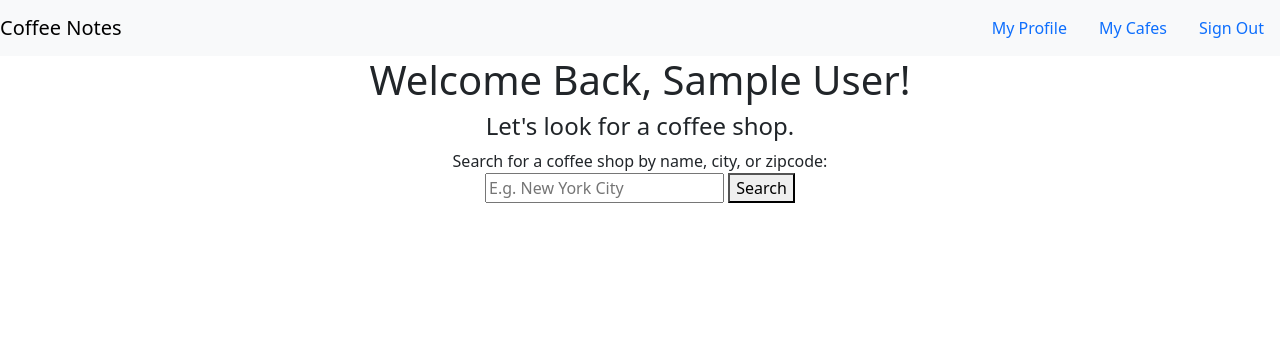
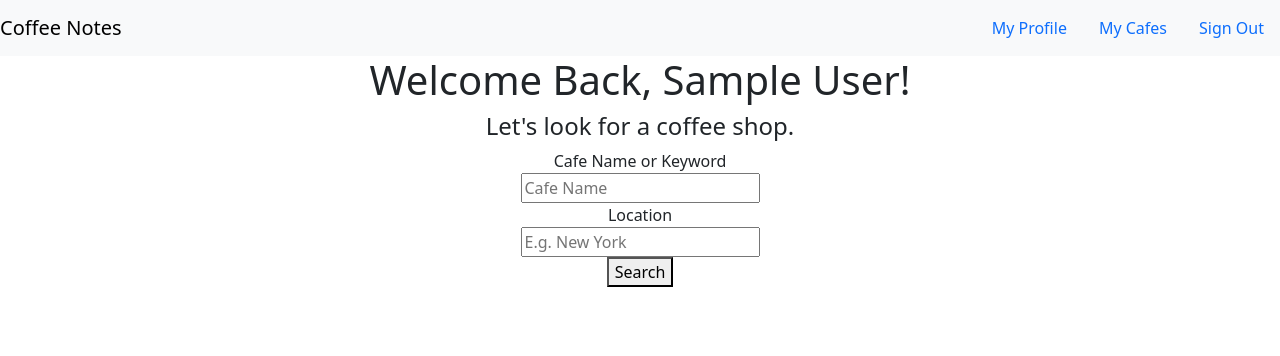
Before and after one commit to victoria-vu/Coffee-Notes, a Flask app: page /dashboard in a window 1280 px wide. Shown: the top 356 px of the page. Run offline with Flask 2, Linux system fonts and the light colour scheme; the visitor is signed in with stand-in values (Sample User, id 1).

Commit message:
Added cafe search through Yelp

```diff
--- a/model.py
+++ b/model.py
@@ -33,6 +33,7 @@ class Cafe(db.Model):
     __tablename__ = "cafes"
 
     cafe_id = db.Column(db.Integer, autoincrement=True, primary_key=True)
+    id = db.Column(db.String)
 
     # Cafe details
     name = db.Column(db.String)
--- a/server.py
+++ b/server.py
@@ -211,18 +211,85 @@ def remove_note(note_id):
     return "You have successfully deleted a note."
 
 
+# @app.route("/cafe/search")
+# def search_cafes():
+#     """Search for cafes."""
+
+#     cafe = request.args.get("location")
+#     cafes = crud.get_cafe(cafe, cafe, cafe)
+
+#     if cafes:
+#         return render_template("cafe_results.html", cafes=cafes)
+#     else:
+#         flash("Sorry, we can't find a cafe with those keywords. Please try again.")
+#         return redirect("/dashboard")
+
+
 @app.route("/cafe/search")
 def search_cafes():
-    """Search for cafes."""
+    """Search for cafes on Yelp."""
 
-    cafe = request.args.get("location")
-    cafes = crud.get_cafe(cafe, cafe, cafe)
+    # term = request.args.get("term")
+    location = request.args.get("location")
 
-    if cafes:
-        return render_template("cafe_results.html", cafes=cafes)
+    url = "https://api.yelp.com/v3/businesses/search?"
+
+    # Dropdown menu options to look by cafe name, keyword, etc.
+    payload = {
+        "term": "coffee shop",
+        "location": location,
+        "categories": "coffee",
+        "sort_by": "best_match",
+        "limit": 15,
+        "unit": "miles",
+        }
+
+    headers = {
+        "accept": "application/json",
+        "Authorization": API_KEY
+        }
+
+    response = requests.get(url, params=payload, headers=headers)
+    data = response.json()
+
+    if "businesses" in data:
+        cafes = data["businesses"]
     else:
-        flash("Sorry, we can't find a cafe with those keywords. Please try again.")
-        return redirect("/dashboard")
+        cafes = []
+
+    # Tuck new/existing cafe data into data base
+    cafe_results = []
+
+    # Iterate through all cafes in the response data.
+    for cafe in cafes:
+
+        # Check to see if cafe already exists in the database. If it does, add it to the list.
+        existing_cafe = crud.get_cafe_by_yelpid(cafe["id"])
+        cafe_results.append(existing_cafe)
+
+        # If cafe does not exist in the database, create new cafe and save it to database.
+        if not existing_cafe:
+            id, name, address, city, state, zip_code, latitude, longitude, phone, img_url = (
+                                                                cafe["id"],
+                                                                cafe["name"],
+                                                                cafe["location"]["address1"],
+                                                                cafe["location"]["city"],
+                                                                cafe["location"]["state"],
+                                                                cafe["location"]["zip_code"],
+                                                                cafe["coordinates"]["latitude"],
+                                                                cafe["coordinates"]["longitude"],
+                                                                cafe["display_phone"],
+                                                                cafe["image_url"])
+
+            db_cafe = crud.create_cafe(id, name, address, city, state, zip_code, latitude, longitude, phone, img_url)
+            db.session.add(db_cafe)
+            db.session.commit()
+
+            # Check to see if new cafe exists in the database. If it does, add it to the list.
+            new_cafe = crud.get_cafe_by_yelpid(cafe["id"])
+            cafe_results.append(new_cafe)
+
+    return render_template("cafe_results.html", cafes=cafe_results)
 
 
 @app.route("/cafe/<cafe_id>")
--- a/templates/dashboard.html
+++ b/templates/dashboard.html
@@ -7,11 +7,21 @@
 <h4>Let's look for a coffee shop.</h4>
 
 <div>
-  <form action="/cafe/search">
-      <label for="location">Search for a coffee shop by name, city, or zipcode:</label><br>
-      <input type="text" name="location" placeholder="E.g. New York City">
-      <button type="submit">Search</button>
-  </form>
+      <form action="/cafe/search" method="GET">
+        <div>
+          <label for="search-term">Cafe Name or Keyword</label><br>
+          <input type="text" name="term" placeholder="Cafe Name" id="search-term">
+        </div>
+
+        <div>
+          <label for="search-location">Location</label><br>
+          <input type="text" name="location" id="search-location" placeholder="E.g. New York" required="">
+        </div>
+
+        <div>
+            <button type="submit">Search</button>
+        </div>
+      </form>
 </div>
 </center>
 
```
Also changed, not shown: crud.py (+9 -2 lines), seed_database.py (+15 -15 lines), static/js/cafeDetails.js (+6 -4 lines), templates/cafe_results.html (+3 -14 lines).
